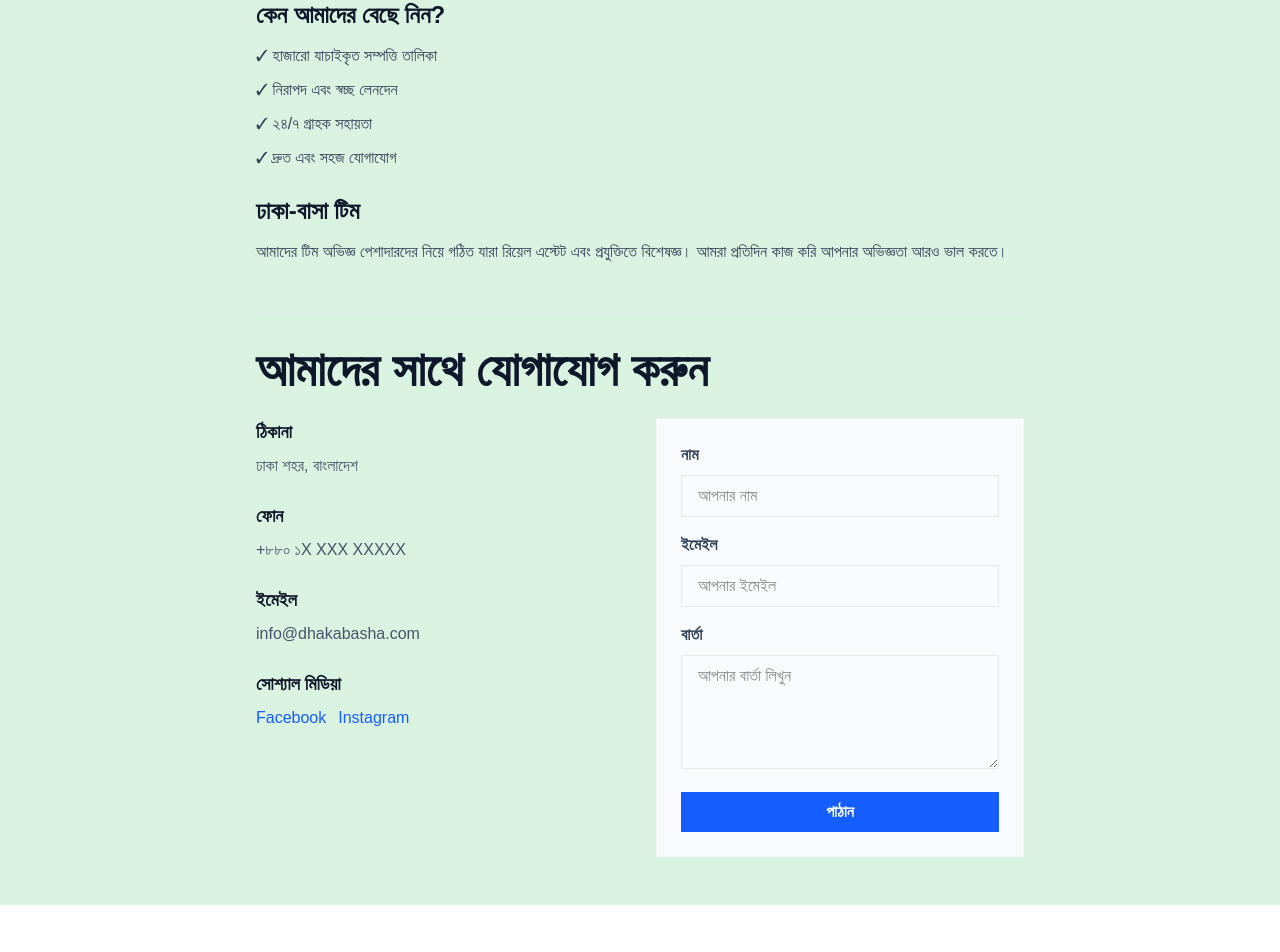
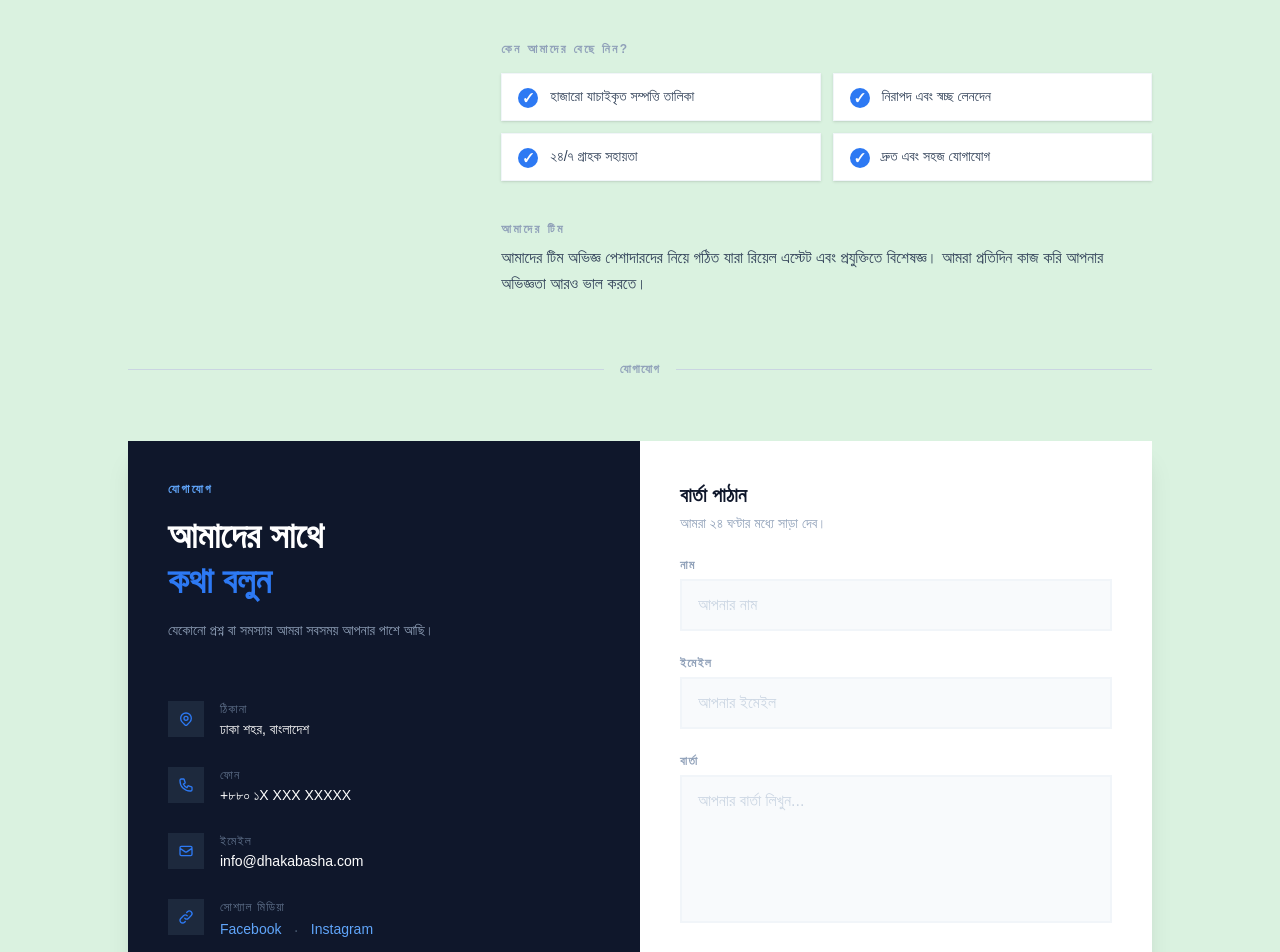
Before and after one commit to uzicodes/Dhaka-Basha, a Next.js app: page /contact in a window 1280 px wide. Shown: the part 299-1251 px from the top of the page. Before the commit the page ends 1204 px from the top, so only its background shows below. Built offline with nearby package versions, Linux system fonts and the light colour scheme; no server answers; a web font is replaced by a local one.

Commit message:
feat: re-designed the Contact Page UI

```diff
--- a/app/contact/page.tsx
+++ b/app/contact/page.tsx
@@ -1,134 +1,200 @@
 export default function Contact() {
   return (
-    <main className="grow flex flex-col items-center px-4 bg-[#daf2e0] pt-32 pb-12">
-      <div className="max-w-3xl w-full space-y-12">
-        {/* About Section */}
-        <section className="space-y-6">
-          <div className="space-y-6 text-slate-700 leading-relaxed">
-            <div className="space-y-3">
-              <p>
+    <main className="grow flex flex-col items-center px-4 bg-[#daf2e0] pt-32 pb-16">
+      <div className="max-w-5xl w-full space-y-16">
+
+        {/* About Section — editorial split layout */}
+        <section className="grid grid-cols-1 md:grid-cols-[1fr_2fr] gap-12 items-start">
+
+          {/* Sticky left label */}
+          <div className="md:pt-1">
+            <div className="inline-flex items-center gap-2 mb-3">
+              <span className="w-6 h-px bg-[#2d79f3]" />
+              <span className="text-xs font-bold uppercase tracking-[0.2em] text-[#2d79f3]">আমাদের সম্পর্কে</span>
+            </div>
+            <h2 className="text-3xl font-black text-slate-900 leading-tight">
+              ঢাকা-বাসা<br />
+              <span className="text-[#2d79f3]">কেন?</span>
+            </h2>
+          </div>
+
+          {/* Right content */}
+          <div className="space-y-10 text-slate-700 leading-relaxed">
+            <p className="text-lg text-slate-600 border-l-4 border-[#2d79f3] pl-5">
               ঢাকা-বাসা হল ঢাকা শহরে ভাড়া বাড়ি খুঁজে পাওয়ার জন্য একটি আধুনিক এবং নির্ভরযোগ্য প্ল্যাটফর্ম। আমরা বিশ্বাস করি যে প্রতিটি ব্যক্তি তাদের স্বপ্নের বাড়ি খুঁজে পাওয়ার অধিকার রাখে।
             </p>
-            </div>
 
-            <div className="space-y-3">
-              <h2 className="text-2xl font-bold text-slate-900">
-                আমাদের মিশন
-              </h2>
-              <p>
+            <div className="space-y-2">
+              <h3 className="text-xs font-bold uppercase tracking-[0.2em] text-slate-400">আমাদের মিশন</h3>
+              <p className="text-slate-700">
                 আমাদের মিশন হল বাড়ি খোঁজার প্রক্রিয়াটিকে সহজ, স্বচ্ছ এবং দ্রুত করা। আমরা ভাড়াটেদের এবং সম্পত্তি মালিকদের মধ্যে একটি সেতু তৈরি করি।
               </p>
             </div>
 
-            <div className="space-y-3">
-              <h2 className="text-2xl font-bold text-slate-900">
-                কেন আমাদের বেছে নিন?
-              </h2>
-              <ul className="space-y-2">
-                <li>✓ হাজারো যাচাইকৃত সম্পত্তি তালিকা</li>
-                <li>✓ নিরাপদ এবং স্বচ্ছ লেনদেন</li>
-                <li>✓ ২৪/৭ গ্রাহক সহায়তা</li>
-                <li>✓ দ্রুত এবং সহজ যোগাযোগ</li>
-              </ul>
+            <div className="space-y-4">
+              <h3 className="text-xs font-bold uppercase tracking-[0.2em] text-slate-400">কেন আমাদের বেছে নিন?</h3>
+              <div className="grid grid-cols-1 sm:grid-cols-2 gap-3">
+                {[
+                  "হাজারো যাচাইকৃত সম্পত্তি তালিকা",
+                  "নিরাপদ এবং স্বচ্ছ লেনদেন",
+                  "২৪/৭ গ্রাহক সহায়তা",
+                  "দ্রুত এবং সহজ যোগাযোগ",
+                ].map((item) => (
+                  <div key={item} className="flex items-start gap-3 bg-white border border-slate-100 px-4 py-3 shadow-sm">
+                    <span className="mt-0.5 w-5 h-5 rounded-full bg-[#2d79f3] text-white text-xs flex items-center justify-center shrink-0 font-bold">✓</span>
+                    <span className="text-sm text-slate-700">{item}</span>
+                  </div>
+                ))}
+              </div>
             </div>
 
-            <div className="space-y-3">
-              <h2 className="text-2xl font-bold text-slate-900">
-                <span className="font-ekush font-bold">ঢাকা-বাসা</span> টিম
-              </h2>
-              <p>
+            <div className="space-y-2">
+              <h3 className="text-xs font-bold uppercase tracking-[0.2em] text-slate-400">আমাদের টিম</h3>
+              <p className="text-slate-700">
                 আমাদের টিম অভিজ্ঞ পেশাদারদের নিয়ে গঠিত যারা রিয়েল এস্টেট এবং প্রযুক্তিতে বিশেষজ্ঞ। আমরা প্রতিদিন কাজ করি আপনার অভিজ্ঞতা আরও ভাল করতে।
               </p>
             </div>
           </div>
         </section>
 
-        {/* Contact Section */}
-        <section className="space-y-6 border-t border-slate-200 pt-8">
-          <h1 className="text-4xl md:text-5xl font-bold text-slate-900">
-            আমাদের সাথে যোগাযোগ করুন
+        {/* Divider */}
+        <div className="flex items-center gap-4">
+          <div className="flex-1 h-px bg-slate-300" />
+          <span className="text-slate-400 text-xs uppercase tracking-widest font-semibold">যোগাযোগ</span>
+          <div className="flex-1 h-px bg-slate-300" />
+        </div>
+
+        {/* Contact Section — dark left panel + white form */}
+        <section className="grid grid-cols-1 md:grid-cols-2 shadow-xl overflow-hidden">
+
+          {/* Dark Info Panel */}
+          <div className="bg-slate-900 text-white p-10 flex flex-col justify-between gap-10">
+            <div>
+              <span className="text-xs font-bold uppercase tracking-[0.2em] text-[#60a5fa] block mb-4">যোগাযোগ</span>
+              <h1 className="text-3xl md:text-4xl font-black leading-tight">
+                আমাদের সাথে<br />
+                <span className="text-[#2d79f3]">কথা বলুন</span>
               </h1>
-
-          <div className="grid grid-cols-1 md:grid-cols-2 gap-8">
-            {/* Contact Info */}
-            <div className="space-y-6">
-              <div className="space-y-2">
-                <h3 className="text-lg font-semibold text-slate-900">ঠিকানা</h3>
-                <p className="text-slate-600">
-                  ঢাকা শহর, বাংলাদেশ
+              <p className="mt-4 text-slate-400 text-sm leading-relaxed">
+                যেকোনো প্রশ্ন বা সমস্যায় আমরা সবসময় আপনার পাশে আছি।
               </p>
             </div>
 
-              <div className="space-y-2">
-                <h3 className="text-lg font-semibold text-slate-900">ফোন</h3>
-                <p className="text-slate-600">
-                  +৮৮০ ১X XXX XXXXX
-                </p>
+            <div className="space-y-7">
+              {/* Address */}
+              <div className="flex items-start gap-4">
+                <div className="w-9 h-9 bg-slate-800 flex items-center justify-center shrink-0">
+                  <svg className="w-4 h-4 text-[#2d79f3]" fill="none" stroke="currentColor" viewBox="0 0 24 24">
+                    <path strokeLinecap="round" strokeLinejoin="round" strokeWidth="2" d="M17.657 16.657L13.414 20.9a1.998 1.998 0 01-2.827 0l-4.244-4.243a8 8 0 1111.314 0z" />
+                    <path strokeLinecap="round" strokeLinejoin="round" strokeWidth="2" d="M15 11a3 3 0 11-6 0 3 3 0 016 0z" />
+                  </svg>
+                </div>
+                <div>
+                  <p className="text-xs uppercase tracking-widest text-slate-500 mb-0.5">ঠিকানা</p>
+                  <p className="text-white text-sm">ঢাকা শহর, বাংলাদেশ</p>
+                </div>
               </div>
 
-              <div className="space-y-2">
-                <h3 className="text-lg font-semibold text-slate-900">ইমেইল</h3>
-                <p className="text-slate-600">
-                  info@dhakabasha.com
-                </p>
+              {/* Phone */}
+              <div className="flex items-start gap-4">
+                <div className="w-9 h-9 bg-slate-800 flex items-center justify-center shrink-0">
+                  <svg className="w-4 h-4 text-[#2d79f3]" fill="none" stroke="currentColor" viewBox="0 0 24 24">
+                    <path strokeLinecap="round" strokeLinejoin="round" strokeWidth="2" d="M3 5a2 2 0 012-2h3.28a1 1 0 01.948.684l1.498 4.493a1 1 0 01-.502 1.21l-2.257 1.13a11.042 11.042 0 005.516 5.516l1.13-2.257a1 1 0 011.21-.502l4.493 1.498a1 1 0 01.684.949V19a2 2 0 01-2 2h-1C9.716 21 3 14.284 3 6V5z" />
+                  </svg>
+                </div>
+                <div>
+                  <p className="text-xs uppercase tracking-widest text-slate-500 mb-0.5">ফোন</p>
+                  <p className="text-white text-sm">+৮৮০ ১X XXX XXXXX</p>
+                </div>
               </div>
 
-              <div className="space-y-2">
-                <h3 className="text-lg font-semibold text-slate-900">সোশ্যাল মিডিয়া</h3>
+              {/* Email */}
+              <div className="flex items-start gap-4">
+                <div className="w-9 h-9 bg-slate-800 flex items-center justify-center shrink-0">
+                  <svg className="w-4 h-4 text-[#2d79f3]" fill="none" stroke="currentColor" viewBox="0 0 24 24">
+                    <path strokeLinecap="round" strokeLinejoin="round" strokeWidth="2" d="M3 8l7.89 5.26a2 2 0 002.22 0L21 8M5 19h14a2 2 0 002-2V7a2 2 0 00-2-2H5a2 2 0 00-2 2v10a2 2 0 002 2z" />
+                  </svg>
+                </div>
+                <div>
+                  <p className="text-xs uppercase tracking-widest text-slate-500 mb-0.5">ইমেইল</p>
+                  <p className="text-white text-sm">info@dhakabasha.com</p>
+                </div>
+              </div>
+
+              {/* Social */}
+              <div className="flex items-start gap-4">
+                <div className="w-9 h-9 bg-slate-800 flex items-center justify-center shrink-0">
+                  <svg className="w-4 h-4 text-[#2d79f3]" fill="none" stroke="currentColor" viewBox="0 0 24 24">
+                    <path strokeLinecap="round" strokeLinejoin="round" strokeWidth="2" d="M13.828 10.172a4 4 0 00-5.656 0l-4 4a4 4 0 105.656 5.656l1.102-1.101m-.758-4.899a4 4 0 005.656 0l4-4a4 4 0 00-5.656-5.656l-1.1 1.1" />
+                  </svg>
+                </div>
+                <div>
+                  <p className="text-xs uppercase tracking-widest text-slate-500 mb-1">সোশ্যাল মিডিয়া</p>
                   <div className="flex gap-3">
-                  <a href="#" className="text-blue-600 hover:text-blue-700">
-                    Facebook
-                  </a>
-                  <a href="#" className="text-blue-600 hover:text-blue-700">
-                    Instagram
-                  </a>
+                    <a href="#" className="text-sm text-[#60a5fa] hover:text-white transition-colors">Facebook</a>
+                    <span className="text-slate-600">·</span>
+                    <a href="#" className="text-sm text-[#60a5fa] hover:text-white transition-colors">Instagram</a>
+                  </div>
                 </div>
               </div>
             </div>
 
+            {/* Bottom accent bar */}
+            <div className="h-1 w-16 bg-[#2d79f3]" />
+          </div>
+
           {/* Contact Form */}
-            <form className="space-y-4 bg-slate-50 p-6 rounded-none border border-slate-100">
-              <div>
-                <label className="block text-slate-700 font-semibold mb-2">
+          <form className="bg-white p-10 flex flex-col gap-6">
+            <div className="space-y-1">
+              <h2 className="text-xl font-black text-slate-900">বার্তা পাঠান</h2>
+              <p className="text-sm text-slate-400">আমরা ২৪ ঘণ্টার মধ্যে সাড়া দেব।</p>
+            </div>
+
+            {/* Name */}
+            <div className="space-y-1.5">
+              <label className="block text-xs font-bold uppercase tracking-widest text-slate-400">
                 নাম
               </label>
               <input
                 type="text"
                 placeholder="আপনার নাম"
-                  className="w-full px-4 py-2 border border-slate-200 rounded-none focus:outline-none focus:border-blue-500"
+                className="w-full px-4 py-3 border-2 border-slate-100 rounded-none bg-slate-50 text-slate-900 placeholder:text-slate-300 focus:outline-none focus:border-[#2d79f3] focus:bg-white transition-colors"
               />
             </div>
 
-              <div>
-                <label className="block text-slate-700 font-semibold mb-2">
+            {/* Email */}
+            <div className="space-y-1.5">
+              <label className="block text-xs font-bold uppercase tracking-widest text-slate-400">
                 ইমেইল
               </label>
               <input
                 type="email"
                 placeholder="আপনার ইমেইল"
-                  className="w-full px-4 py-2 border border-slate-200 rounded-none focus:outline-none focus:border-blue-500"
+                className="w-full px-4 py-3 border-2 border-slate-100 rounded-none bg-slate-50 text-slate-900 placeholder:text-slate-300 focus:outline-none focus:border-[#2d79f3] focus:bg-white transition-colors"
               />
             </div>
 
-              <div>
-                <label className="block text-slate-700 font-semibold mb-2">
+            {/* Message */}
+            <div className="space-y-1.5 flex-1">
+              <label className="block text-xs font-bold uppercase tracking-widest text-slate-400">
                 বার্তা
               </label>
               <textarea
-                  placeholder="আপনার বার্তা লিখুন"
-                  rows={4}
-                  className="w-full px-4 py-2 border border-slate-200 rounded-none focus:outline-none focus:border-blue-500"
+                placeholder="আপনার বার্তা লিখুন..."
+                rows={5}
+                className="w-full px-4 py-3 border-2 border-slate-100 rounded-none bg-slate-50 text-slate-900 placeholder:text-slate-300 focus:outline-none focus:border-[#2d79f3] focus:bg-white transition-colors resize-none"
               />
             </div>
 
+            {/* Submit */}
             <button
               type="submit"
-                className="w-full bg-blue-600 text-white py-2 rounded-none hover:bg-blue-700 transition-colors font-semibold"
+              className="w-full bg-slate-900 text-white py-4 rounded-none font-bold text-sm uppercase tracking-widest hover:bg-[#2d79f3] active:scale-[0.99] transition-all duration-200"
             >
-                পাঠান
+              পাঠান →
             </button>
           </form>
-          </div>
+
         </section>
       </div>
     </main>
```
Lines whose indentation alone changed are shown as unchanged.
